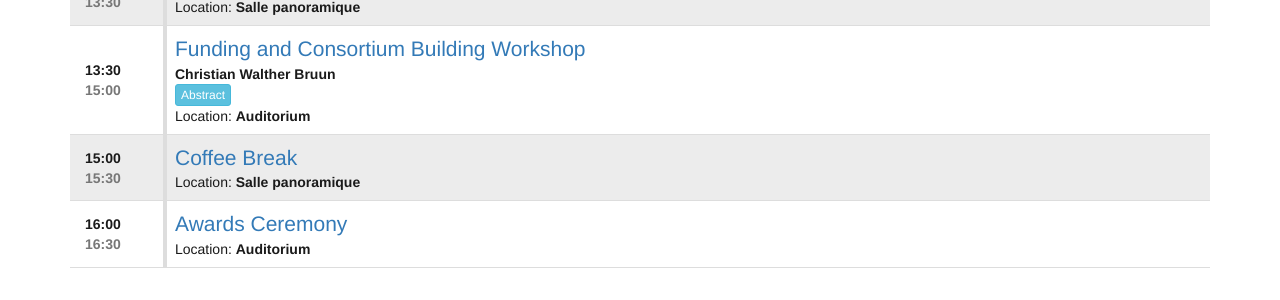
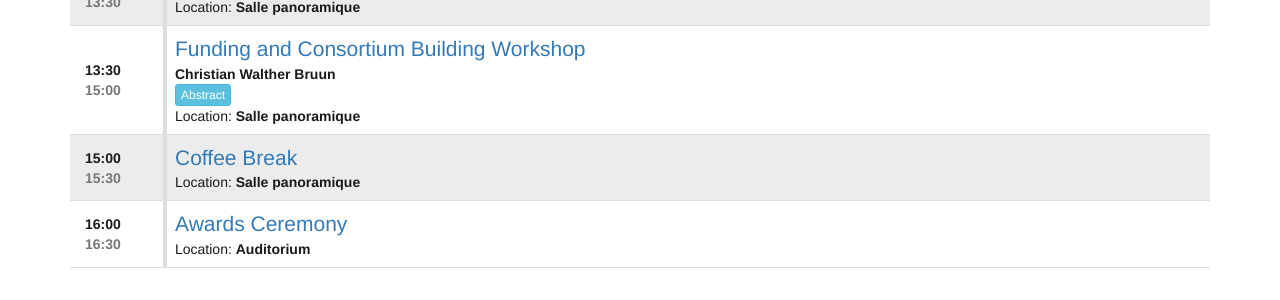
Before and after one commit to microservices-community/microservices-2022, a Jekyll site: the page built from program.md, in a window 1280 px wide and 900 px high, scrolled down 3347 px. Shown: the part 549-849 px from the top of the window. Built offline with Jekyll 4.4.1, drawn with Linux system fonts in a browser that asks for light colours.

Commit message:
Update program.yml

```diff
--- a/_data/program.yml
+++ b/_data/program.yml
@@ -166,7 +166,7 @@
       authors:
         - Christian Walther Bruun
       #      non-session: true
-      location: Auditorium
+      location: Salle panoramique
       abstract: |
         <strong>Topic:</strong>
         <br>
```
